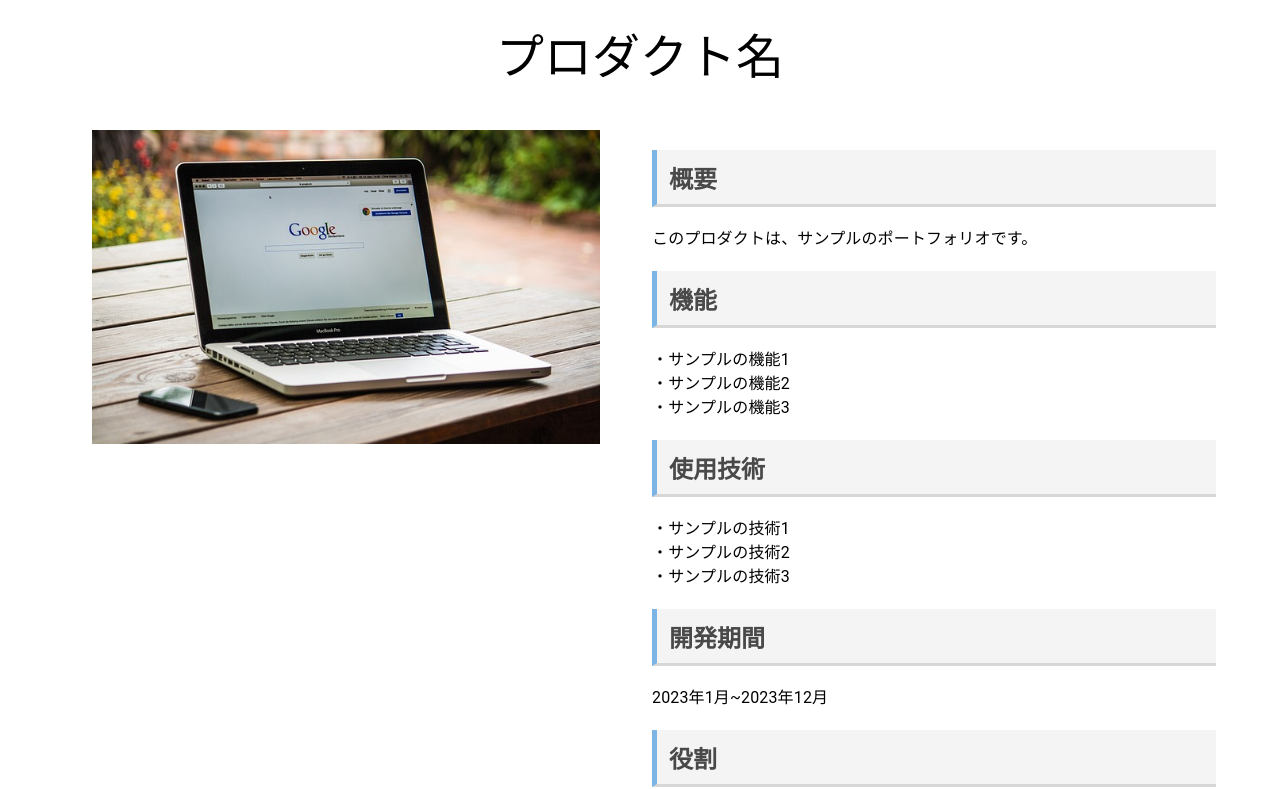
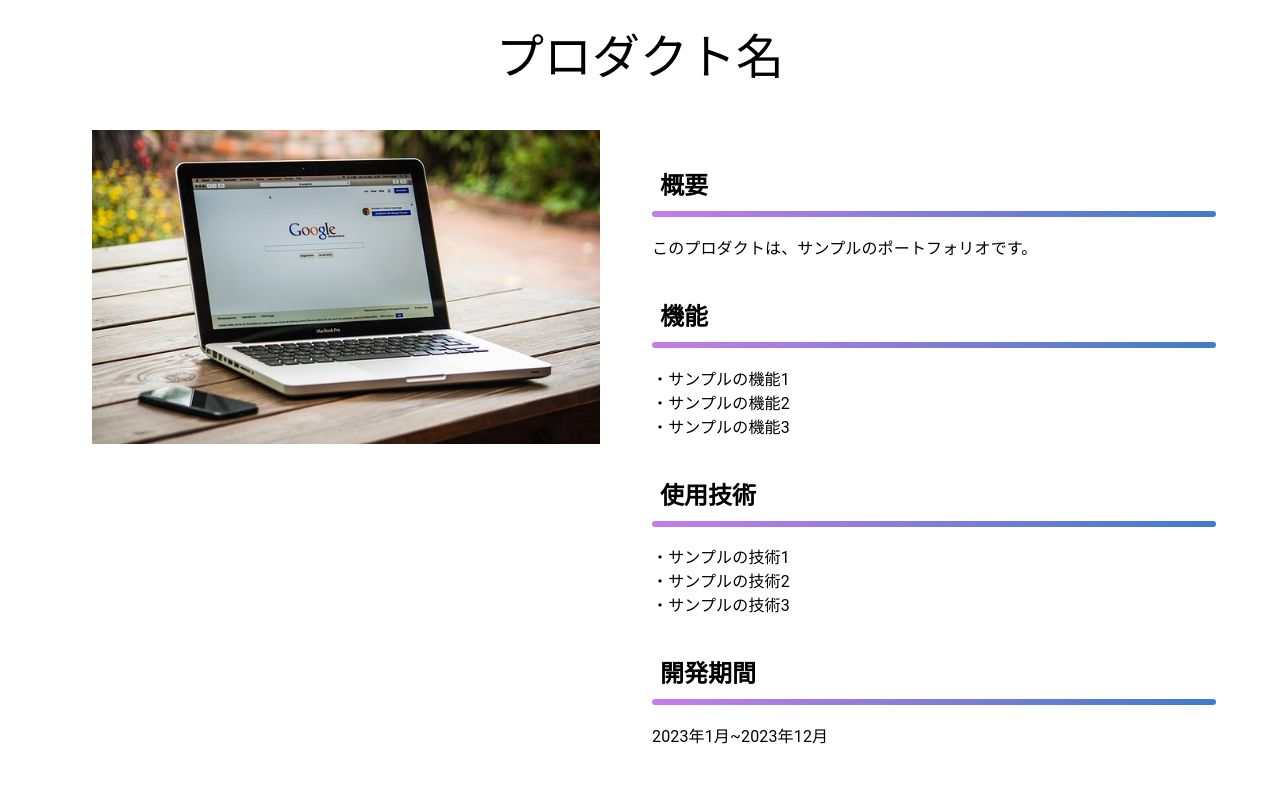
Before and after one commit to KHashimoto3/My_Portfolio, a Next.js app in the folder front/: page /portfolio in a window 1280 px wide. Shown: the top 789 px of the page. Built offline with nearby package versions, Linux system fonts and the light colour scheme.

Commit message:
デザインを整えた。

```diff
--- a/front/src/app/_ui/header/styledHeading2.tsx
+++ b/front/src/app/_ui/header/styledHeading2.tsx
@@ -6,5 +6,5 @@ type Props = {
 
 export default function StyledHeading2(props: Props) {
   const { title } = props;
-  return <h2>{title}</h2>;
+  return <h2 className="styledHeading2">{title}</h2>;
 }
--- a/front/src/app/_ui/header/styledHeading2Style.scss
+++ b/front/src/app/_ui/header/styledHeading2Style.scss
@@ -1,7 +1,23 @@
-h2 {
-  padding: 0.4em 0.5em;
-  color: #494949;
-  background: #f4f4f4;
-  border-left: solid 5px #7db4e6;
-  border-bottom: solid 3px #d7d7d7;
+h2.styledHeading2 {
+  position: relative;
+  padding: 1rem 0.5rem;
 }
+
+h2.styledHeading2:after {
+  position: absolute;
+  bottom: 0;
+  left: 0;
+  width: 100%;
+  height: 6px;
+  content: "";
+  border-radius: 3px;
+  background-image: -webkit-gradient(
+    linear,
+    right top,
+    left top,
+    from(#3d7dc8),
+    to(#c57de9)
+  );
+  background-image: -webkit-linear-gradient(right, #3d7dc8 0%, #c57de9 100%);
+  background-image: linear-gradient(to left, #3d7dc8 0%, #c57de9 100%);
+}
--- a/front/src/app/portfolio/page.tsx
+++ b/front/src/app/portfolio/page.tsx
@@ -76,6 +76,9 @@ export default function Portfolio() {
             </Typography>
           </Grid>
         </Grid>
+        <Box sx={{ width: "100%", height: "auto", marginTop: "50px" }}>
+          <StyledHeading2 title="デモ・プロダクトURL" />
+        </Box>
       </Container>
     </div>
   );
```
